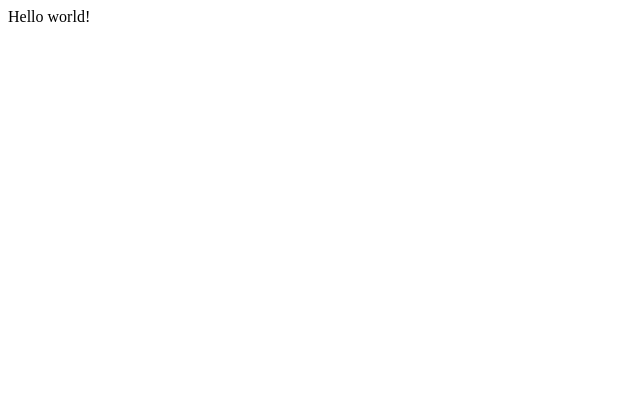
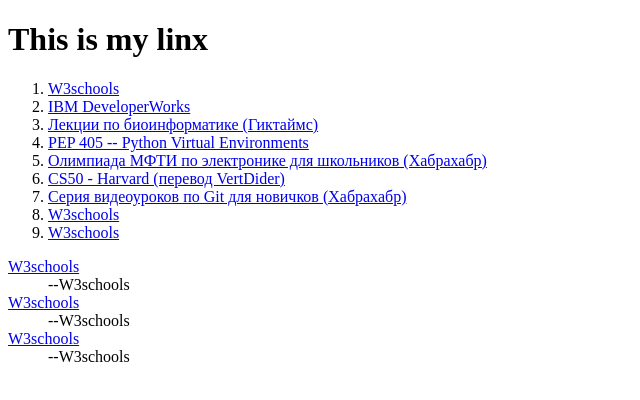
Before and after one commit to izhurav/izhurav.github.com, a plain HTML site: page index.html in a window 1280 px wide. Shown: the whole page, without its empty margins (0-640 px from the left). Drawn offline with Linux system fonts and the light colour scheme.

Commit message:
Add page with MY_LINX

```diff
--- a/index.html
+++ b/index.html
@@ -1 +1,35 @@
-Hello world!
+<!DOCTYPE html>
+<html>
+<title>My linx</title>
+<head>
+    <link rel="stylesheet" href="MY_LINX/styles.css">
+</head>
+
+
+<body>
+
+<h1>This is my linx</h1>
+
+    <ol>
+        <li><a href="https://www.w3schools.com/">W3schools</a></li>
+        <li><a href="https://www.ibm.com/developerworks/ru/">IBM DeveloperWorks</a></li>
+        <li><a href="https://geektimes.ru/post/283592/">Лекции по биоинформатике (Гиктаймс)</a></li>
+        <li><a href="https://www.python.org/dev/peps/pep-0405/">PEP 405 -- Python Virtual Environments</a></li>
+        <li><a href="https://habrahabr.ru/company/mipt/blog/320344/"> Олимпиада МФТИ по электронике для школьников
+ (Хабрахабр)</a></li>
+        <li><a href="https://geektimes.ru/company/vertdider/blog/283580/">CS50 - Harvard (перевод VertDider)</a></li>
+        <li><a href="https://habrahabr.ru/post/322424/">Серия видеоуроков по Git для новичков (Хабрахабр)</a></li>
+        <li><a href="https://www.w3schools.com/">W3schools</a></li>
+        <li><a href="https://www.w3schools.com/">W3schools</a></li>
+    </ol>
+
+    <dl>
+        <dt><a href="https://www.w3schools.com/">W3schools</a></dt>
+            <dd>--W3schools</dd>
+        <dt><a href="https://www.w3schools.com/">W3schools</a></dt>
+            <dd>--W3schools</dd>
+        <dt><a href="https://www.w3schools.com/">W3schools</a></dt>
+            <dd>--W3schools</dd>
+    </dl>
+</body>
+</html>
```
